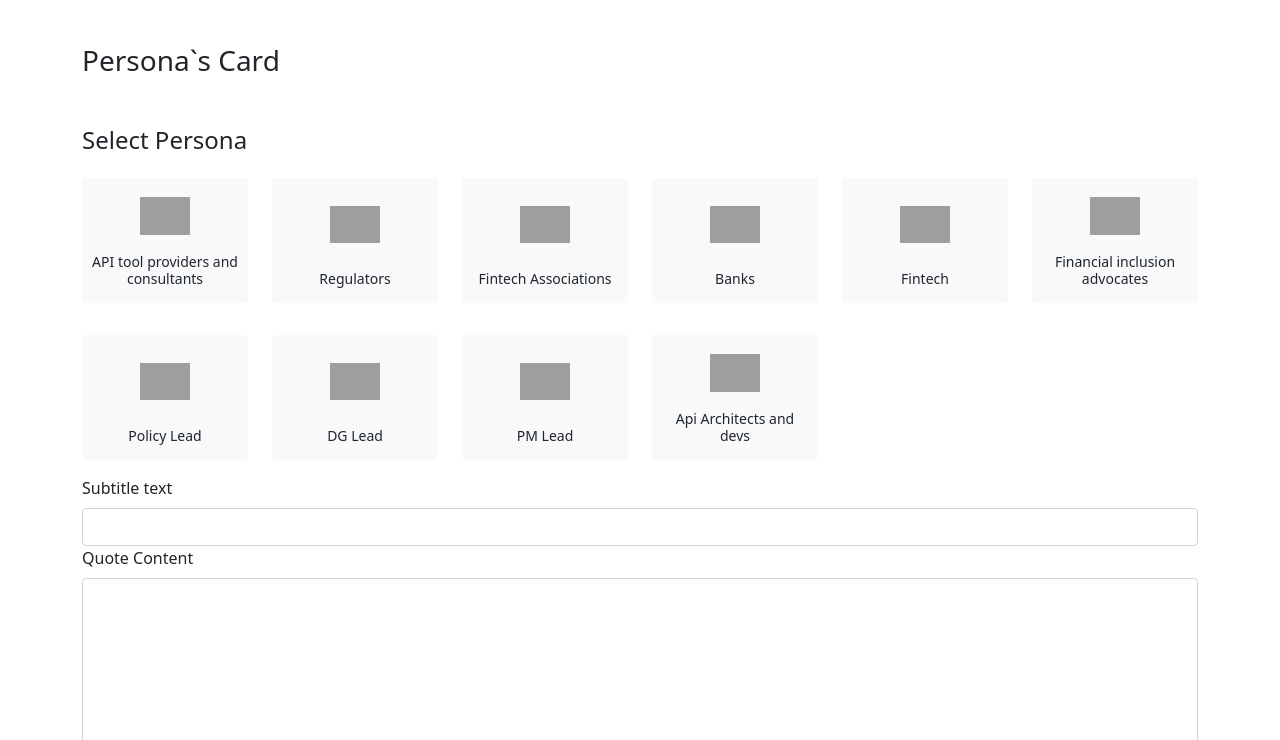
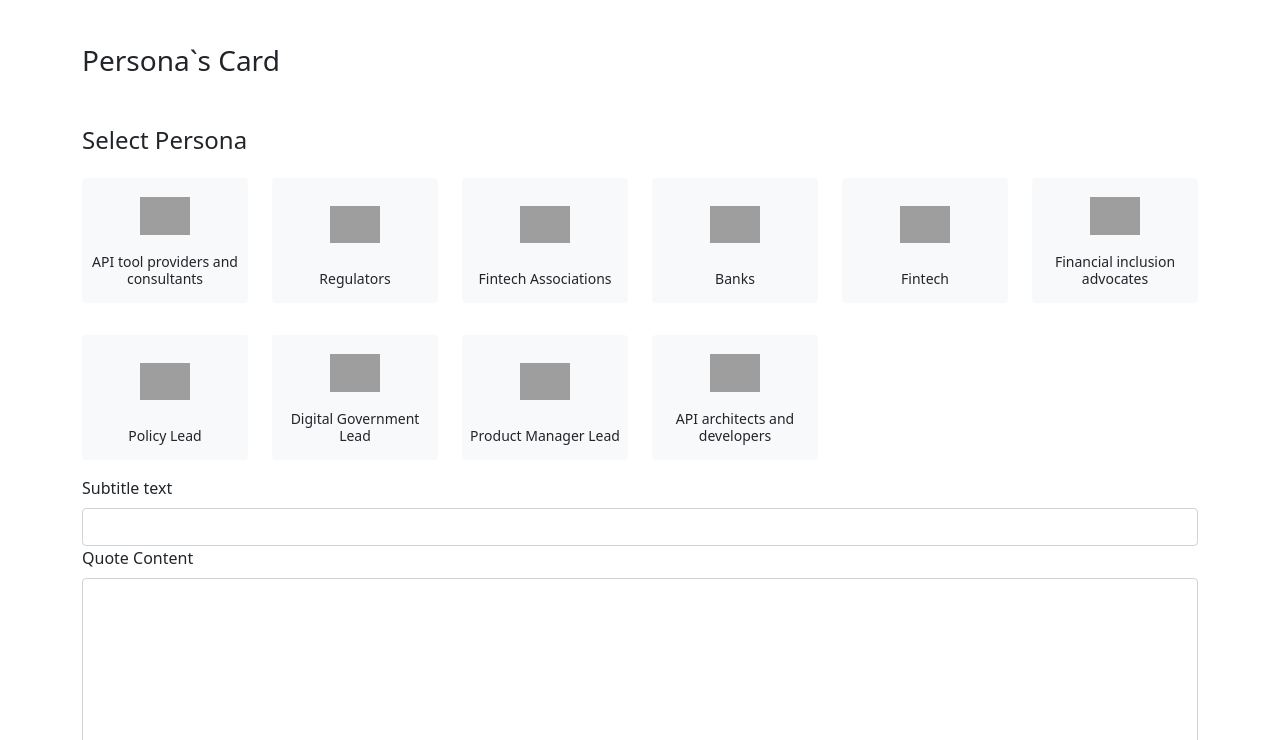
Before and after one commit to platformable/platformablecodegenerator, a Gatsby site: page /personas in a window 1280 px wide. Shown: the part 60-800 px from the top of the page. Built offline with nearby package versions, Linux system fonts and the light colour scheme; Gatsby itself is replaced by a stand-in of ours; grey boxes are pictures that could not be loaded.

Commit message:
fix name of personas

```diff
--- a/src/pages/media.js
+++ b/src/pages/media.js
@@ -118,7 +118,7 @@ export default function Media({data}) {
 
 export const query  = graphql `
 query Media {
-    allStrapiMedia(filter: {name: {regex: "/icon/i"}})  {
+    allStrapiMedia {
       edges {
         node {
           name
--- a/src/pages/personas.js
+++ b/src/pages/personas.js
@@ -56,17 +56,17 @@ export default function Personas() {
             color:"policy-lead"
         }
         ,{
-            name:"DG Lead",
+            name:"Digital Government Lead",
             url:"https://res.cloudinary.com/platform1/image/upload/v1625052794/Personas_Digital_Gov_Lead_3e539d4909.png",
             color:"dg-lead"
         }
         ,{
-            name:"PM Lead",
+            name:"Product Manager Lead",
             url:"https://res.cloudinary.com/platform1/image/upload/v1623688299/Policy_Leads_b1fad49ca4.png",
             color:"pm-lead"
         }
         ,{
-            name:"Api Architects and devs",
+            name:"API architects and developers",
             url:"https://res.cloudinary.com/platform1/image/upload/v1625052794/Personas_Developer_4903ab395f.png",
             color:"api-architects"
         }
```
